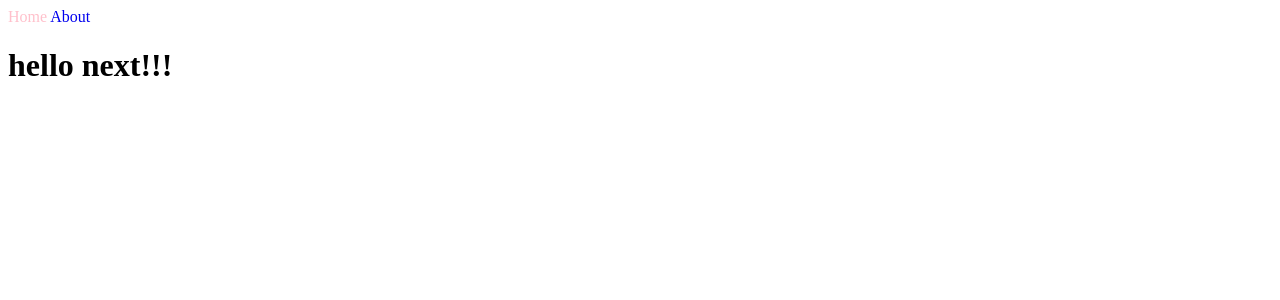
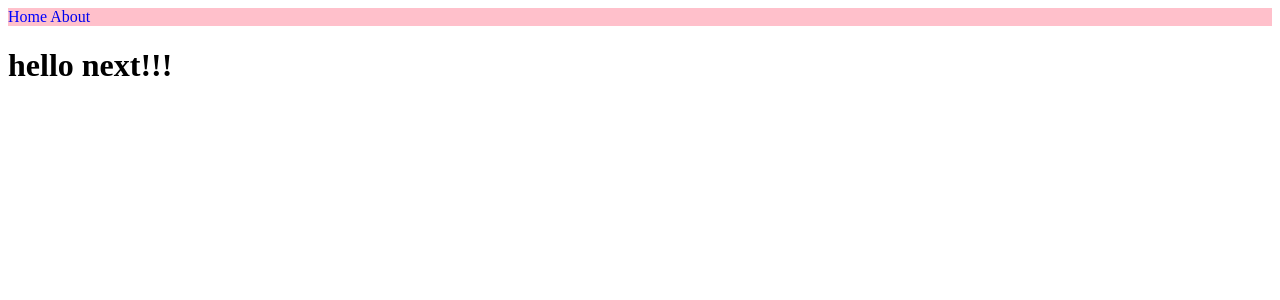
Before and after one commit to kshyun1223/practice-hello-next, a Next.js app: page / in a window 1280 px wide. Shown: the top 300 px of the page. Built offline with nearby package versions, Linux system fonts and the light colour scheme.

Commit message:
css 모듈 대신 styled jsx를 사용해서 조건부 렌더링

```diff
--- a/src/components/NavBar.js
+++ b/src/components/NavBar.js
@@ -1,14 +1,28 @@
 import Link from "next/link"
 import { useRouter } from "next/router"
-import styles from "./NavBar.module.css"
 
 export default function NavBar() {
   const router = useRouter()
   return (
     <nav>
-      <Link href="/" className={`${styles.link} ${router.pathname === "/" ? styles.active : ""}`}>Home</Link>
+      <Link href="/" legacyBehavior>
+        <a className={router.pathname === "/" ? "active" : ""}>Home</a>
+      </Link>
       <> </>
-      <Link href="/about-next" className={`${styles.link} ${router.pathname === "/about-next" ? styles.active : ""}`}>About</Link>
+      <Link href="/about-next" legacyBehavior>
+        <a className={router.pathname === "/about-next" ? "active" : ""}>About</a>
+      </Link>
+      <style jsx>{`
+        nav {
+          background-color: pink;
+        }
+        a {
+          text-decoration: none;
+        }
+        .active {
+          color : blue;
+        }
+      `}</style>
     </nav>
   )
 }
--- a/src/components/NavBar.module.css
+++ /dev/null
@@ -1,7 +0,0 @@
-.active {
-  color: pink;
-}
-
-.link {
-  text-decoration: none;
-}
```
